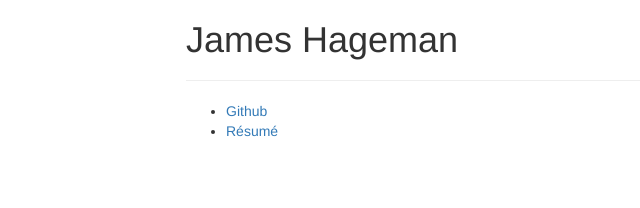
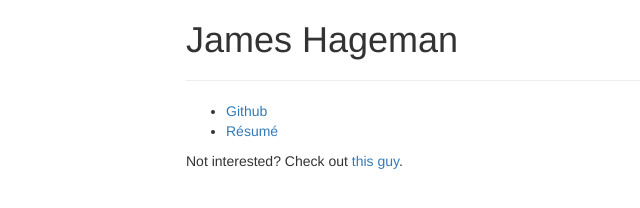
Before and after one commit to JamesHageman/jameshageman.github.io, a plain HTML site: page index.html in a window 1280 px wide. Shown: the whole page, without its empty margins (79-719 px from the left). Drawn offline with nearby package versions, Linux system fonts and the light colour scheme.

Commit message:
link to george

```diff
--- a/index.html
+++ b/index.html
@@ -16,6 +16,7 @@
           <li><a href="https://github.com/JamesHageman">Github</a></li>
           <li><a href="JAMES.D.HAGEMAN_resume_winter_2017.pdf">R&#x00E9;sum&#x00E9;</a></li>
         </ul>
+        <p>Not interested? Check out <a href="http://georgeutsin.com/">this guy</a>.</p>
       </div>
     </div>
   </div>
```
